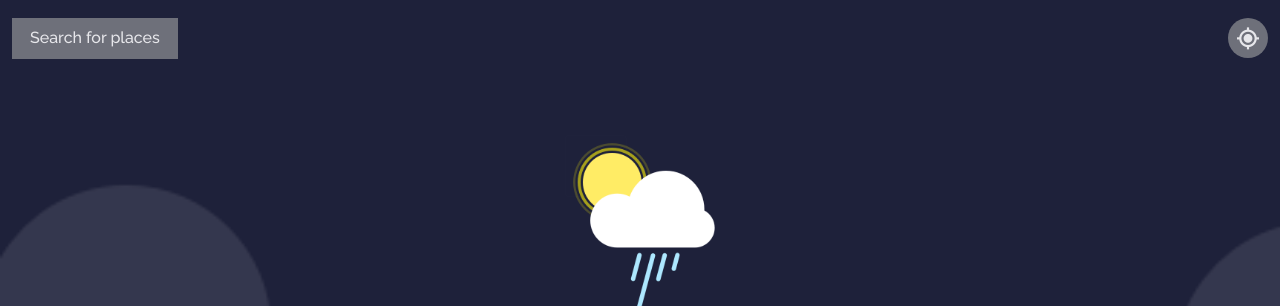
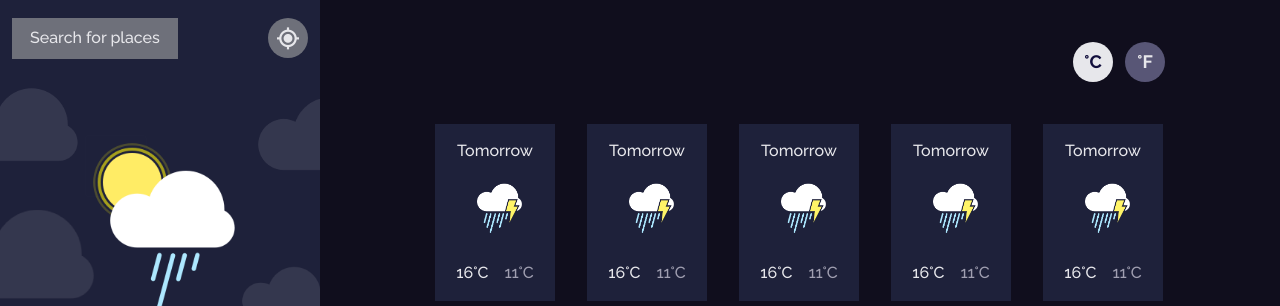
Before and after one commit to pandresvaldivia/Weather-app, a plain HTML site: page index.html in a window 1280 px wide. Shown: the top 306 px of the page. Drawn offline with Linux system fonts and the light colour scheme; files whose address does not match are found by name.

Commit message:
Desktop version completed

```diff
--- a/css/button.css
+++ b/css/button.css
@@ -38,3 +38,9 @@
 	padding-block-end: 0.875rem;
 	padding-block-start: 0.875rem;
 }
+
+@media screen and (min-width: 1000px) {
+	.buttonSearch {
+		flex: 1;
+	}
+}
--- a/css/cards-container.css
+++ b/css/cards-container.css
@@ -4,3 +4,10 @@
 	gap: 32px;
 	justify-content: center;
 }
+
+@media screen and (min-width: 1000px) {
+	.cardsContainer {
+		/* gap: 48px; */
+		justify-content: flex-start;
+	}
+}
--- a/css/form.css
+++ b/css/form.css
@@ -4,10 +4,13 @@
 	gap: 0.75rem;
 	justify-content: center;
 	padding-block-start: 3.75rem;
+	flex-wrap: wrap;
 }
 
 .formInput {
 	position: relative;
+	flex-grow: 1;
+	max-inline-size: 15.75rem;
 }
 
 .formInput i {
@@ -35,8 +38,18 @@
 	padding-inline-start: 3.0625rem;
 	background: transparent;
 	font: var(--normal);
-	inline-size: 15.75rem;
 	box-sizing: border-box;
 	color: var(--gray20);
 	outline: none;
+	inline-size: 100%;
 }
+
+@media screen and (min-width: 1000px) {
+	.buttonSearch {
+		flex: 1;
+	}
+
+	.formInput {
+		max-inline-size: none;
+	}
+}
--- /dev/null
+++ b/css/layout.css
@@ -0,0 +1,27 @@
+@media screen and (min-width: 1000px) {
+	.layout {
+		display: flex;
+		min-block-size: 100vh;
+	}
+
+	.layout-sidebar {
+		inline-size: 25%;
+		max-inline-size: 28.75rem;
+		display: flex;
+		flex-shrink: 0;
+	}
+
+	.layout-block {
+		flex: 1;
+		display: flex;
+		flex-direction: column;
+		justify-content: space-between;
+		align-items: center;
+	}
+
+	.layout-main {
+		inline-size: 45.625rem;
+		padding-inline-end: 2.5rem;
+		padding-inline-start: 2.5rem;
+	}
+}
--- a/css/main.css
+++ b/css/main.css
@@ -1,14 +1,14 @@
 :root {
-    --bg: #100E1D;
-    --blue: #1E213A;
-    --purple: #414bdb;
-    --dark-purple: #110E3C:
-    --bull-purple: #585676;
-    --gray: #6E707A;
-	--gray10: #A09FB1;
-	--gray20: #E7E7EB;
-	--gray30:#616475;
-	--yellow: #FFEC65;
+	--bg: #100e1d;
+	--blue: #1e213a;
+	--purple: #414bdb;
+	--dark-purple: #110e3c;
+	--bull-purple: #585676;
+	--gray: #6e707a;
+	--gray10: #a09fb1;
+	--gray20: #e7e7eb;
+	--gray30: #616475;
+	--yellow: #ffec65;
 	--fontBase: 'Raleway', sans-serif;
 	--headline1: 500 7.125rem/10.5663rem var(--fontBase);
 	--headline2: 700 4rem/4.6963rem var(--fontBase);
@@ -24,4 +24,5 @@
 	color: var(--gray20);
 	margin: 0;
 	font: var(--normal);
+	min-inline-size: 22.5rem;
 }
--- /dev/null
+++ b/css/measurement-units.css
@@ -0,0 +1,32 @@
+.measurementUnits {
+	display: none;
+	padding-block-end: 42px;
+	padding-block-start: 42px;
+	gap: 12px;
+	justify-content: flex-end;
+}
+
+.measurementUnits-option {
+	block-size: 40px;
+	inline-size: 40px;
+	border-radius: 50%;
+	-webkit-border-radius: 50%;
+	-moz-border-radius: 50%;
+	-ms-border-radius: 50%;
+	-o-border-radius: 50%;
+	border: none;
+	background: var(--bull-purple);
+	color: var(--gray20);
+	font: 700 18px/21.13px var(--fontBase);
+}
+
+.measurementUnits-option.is-selected {
+	background: var(--gray20);
+	color: var(--dark-purple);
+}
+
+@media screen and (min-width: 1000px) {
+	.measurementUnits {
+		display: flex;
+	}
+}
--- a/css/search-menu.css
+++ b/css/search-menu.css
@@ -4,6 +4,7 @@
 	block-size: 100vh;
 	background: var(--blue);
 	z-index: 1;
+	box-sizing: border-box;
 	left: -100%;
 }
 
@@ -22,3 +23,10 @@
 	color: var(--gray20);
 	font-size: 0.875rem;
 }
+
+@media screen and (min-width: 1000px) {
+	.searchMenu {
+		padding-inline-end: 46px;
+		padding-inline-start: 46px;
+	}
+}
--- a/css/weather-info.css
+++ b/css/weather-info.css
@@ -4,9 +4,9 @@
 	display: flex;
 	flex-direction: column;
 	align-items: center;
-	position: relative;
 	text-align: center;
 	position: relative;
+	flex: 1;
 }
 
 .weatherInfo::before {
--- a/css/wrapper.css
+++ b/css/wrapper.css
@@ -4,3 +4,9 @@
 	padding-block-end: 1.5rem;
 	padding-block-start: 3.25rem;
 }
+
+@media screen and (min-width: 1000px) {
+	.wrapper {
+		padding: 0;
+	}
+}
--- a/index.html
+++ b/index.html
@@ -93,6 +93,7 @@
 		<!-- Styles -->
 		<link rel="stylesheet" href="./css/icon.css" />
 		<link rel="stylesheet" href="./css/main.css" />
+		<link rel="stylesheet" href="./css/layout.css" />
 		<link rel="stylesheet" href="./css/button.css" />
 		<link rel="stylesheet" href="./css/navigation.css" />
 		<link rel="stylesheet" href="./css/weather-info.css" />
@@ -100,6 +101,7 @@
 		<link rel="stylesheet" href="./css/options-list.css" />
 		<link rel="stylesheet" href="./css/form.css" />
 		<link rel="stylesheet" href="./css/wrapper.css" />
+		<link rel="stylesheet" href="./css/measurement-units.css" />
 		<link rel="stylesheet" href="./css/cards-container.css" />
 		<link rel="stylesheet" href="./css/weather-card.css" />
 		<link rel="stylesheet" href="./css/hightlight-section.css" />
@@ -108,7 +110,8 @@
 		<link rel="stylesheet" href="./css/footer.css" />
 	</head>
 	<body class="body">
-		<main>
+		<div class="layout">
+			<div class="layout-sidebar">
 				<section class="weatherInfo">
 					<div class="searchMenu">
 						<button class="searchMenu-close">
@@ -184,7 +187,15 @@
 						</div>
 					</article>
 				</section>
+			</div>
+			<div class="layout-block">
+				<div class="layout-main">
+					<main>
 						<div class="wrapper">
+							<div class="measurementUnits">
+								<button class="measurementUnits-option is-selected">°C</button>
+								<button class="measurementUnits-option">°F</button>
+							</div>
 							<section class="cardsContainer">
 								<article class="weatherCard">
 									<div class="weatherCard-description">
@@ -301,13 +312,19 @@
 							</section>
 						</div>
 					</main>
+				</div>
+				<div class="layout-footer">
 					<footer class="footer">
 						<p class="footer-credits">
 							created by
-				<a href="#" target="_blank" rel="noreferrer">@pandresvaldivia</a> -
+							<a href="#" target="_blank" rel="noreferrer">@pandresvaldivia</a>
+							-
 							<a href="#" target="_blank" rel="noreferrer">devChallenges.io</a>
 						</p>
 					</footer>
+				</div>
+			</div>
+		</div>
 		<script src="./js/main.js" type="module"></script>
 	</body>
 </html>
```
Lines whose indentation alone changed are shown as unchanged.
